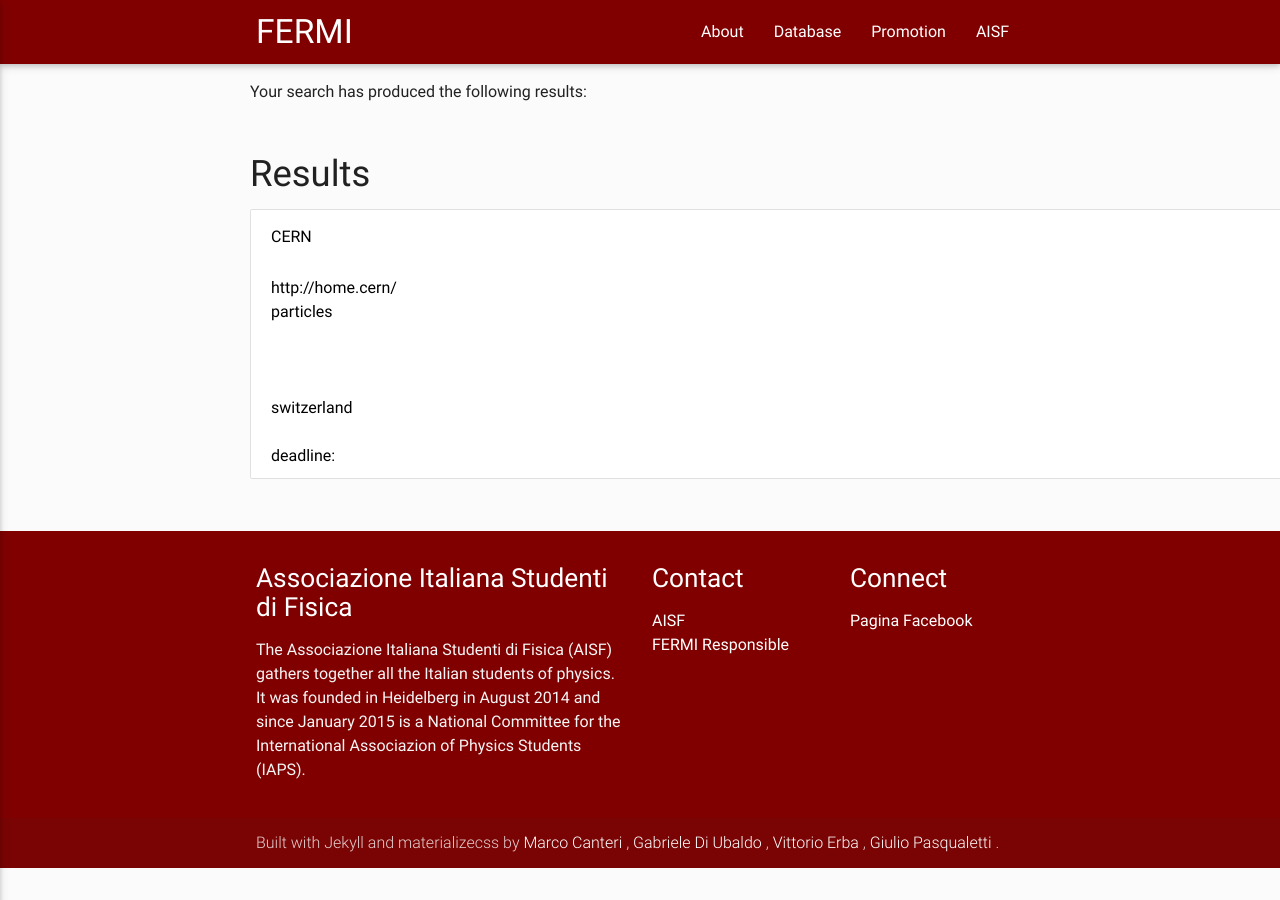
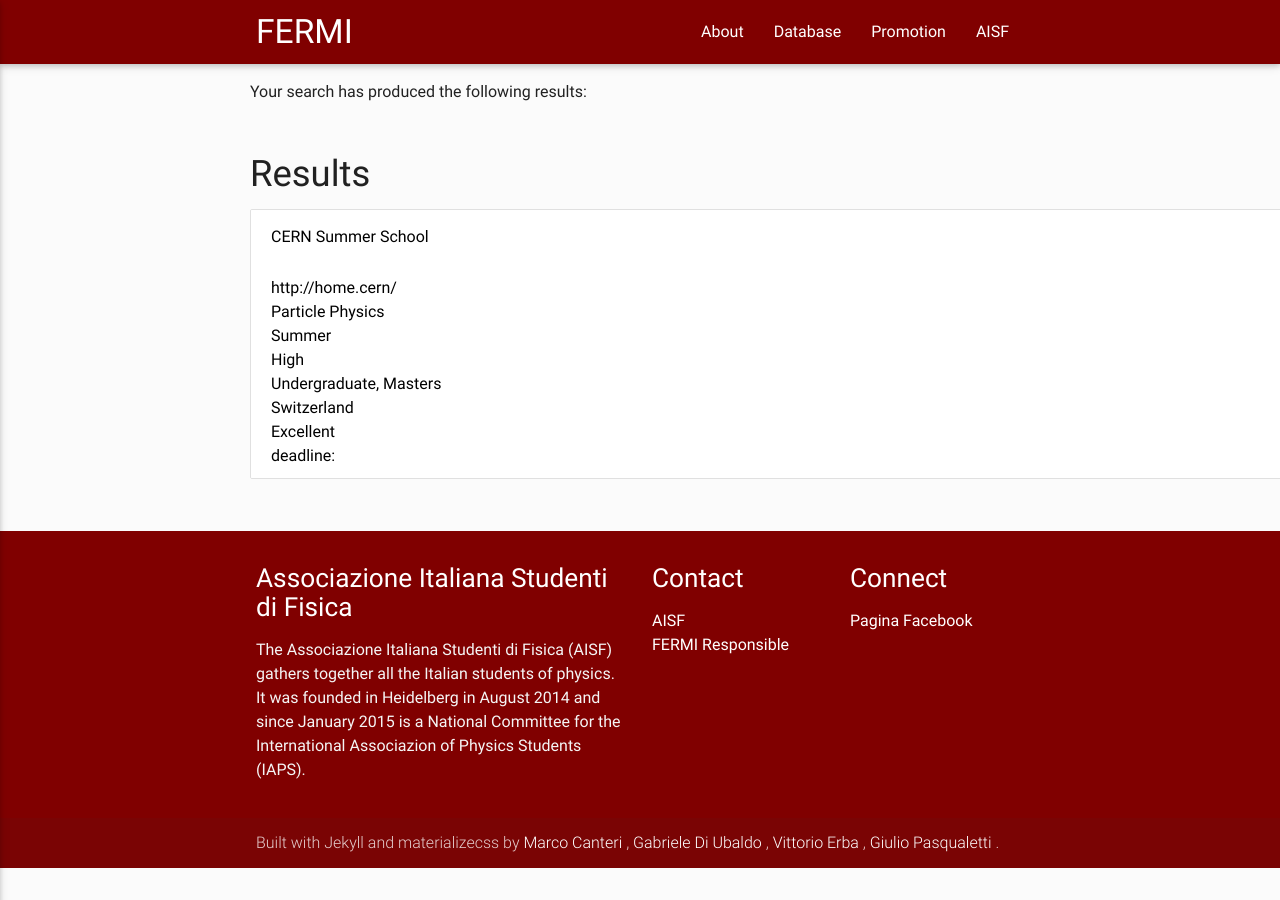
Before and after one commit to philosophysics/fermivisual, a Jekyll site: the page built from database.html, in a window 1280 px wide. Built offline with Jekyll 4.4.1, drawn with Linux system fonts in a browser that asks for light colours; nearby versions of some CDN libraries.

Commit message:
Update database.yml

```diff
--- a/_data/database.yml
+++ b/_data/database.yml
@@ -1,8 +1,8 @@
-    - title: "CERN"
+    - title: "CERN Summer School"
       url: "http://home.cern/"
-      field: "particles"
-      period:
-      retribution:
-      studies:
-      region: "switzerland"
-      quality:
+      field: "Particle Physics"
+      period: "Summer"
+      retribution: "High"
+      studies: "Undergraduate, Masters"
+      region: "Switzerland"
+      quality: "Excellent"
```
